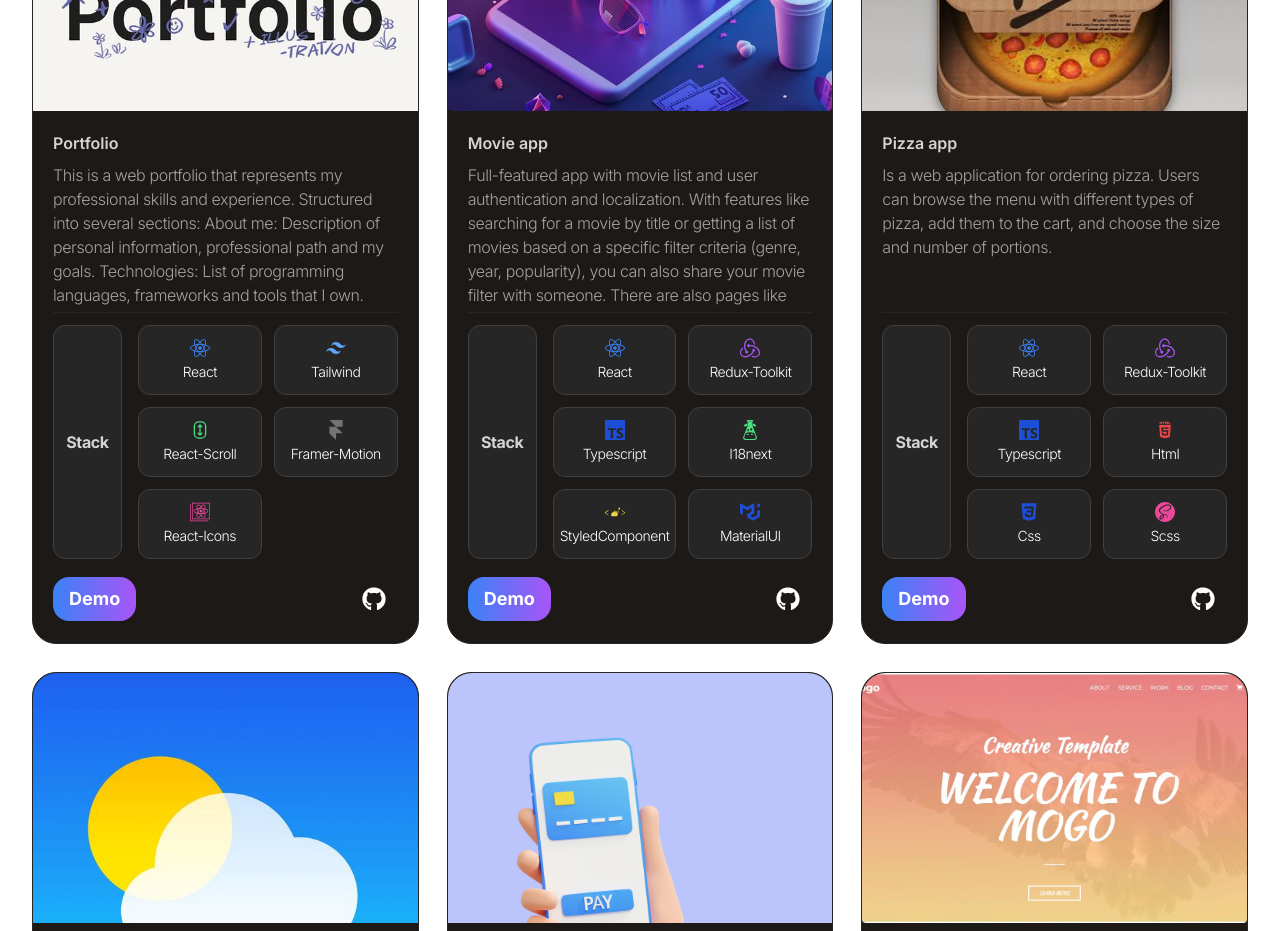
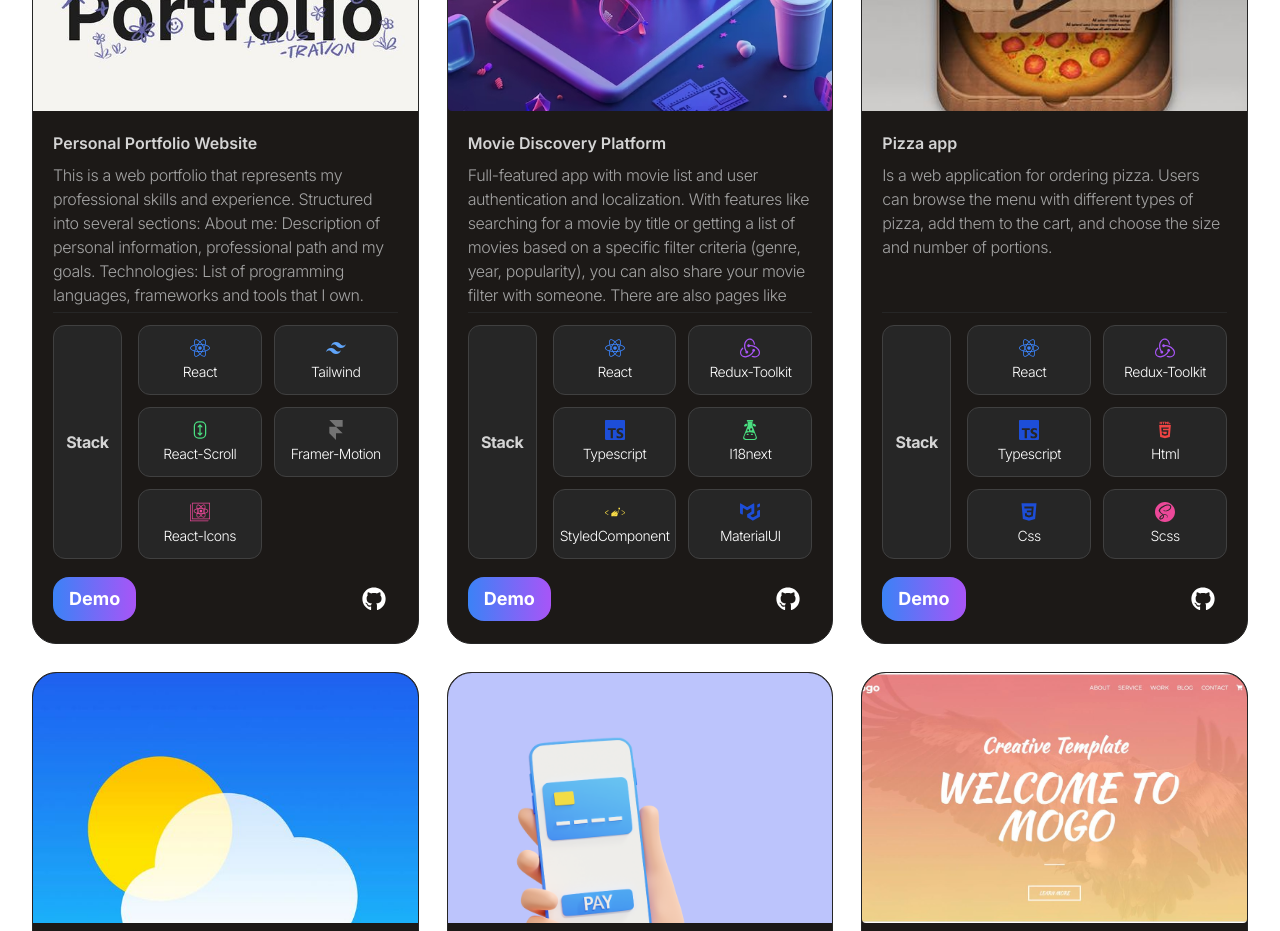
Before and after one commit to VadimBorovuk/PORTFOLIO, a React (Vite) app: page / in a window 1280 px wide. Shown: the part 3980-4911 px from the top of the page. Built offline with nearby package versions, Linux system fonts and the light colour scheme.

Commit message:
change name & link apps

```diff
--- a/src/constants/index.js
+++ b/src/constants/index.js
@@ -118,7 +118,7 @@ export const EXPERIENCES = [
 
 export const PROJECTS = [
   {
-    title: "Portfolio",
+    title: "Personal Portfolio Website",
     image: project6,
     description: "This is a web portfolio that represents my professional skills and experience. Structured into several sections:\n" +
         "\n" +
@@ -133,11 +133,11 @@ export const PROJECTS = [
     git: "https://github.com/VadimBorovuk/PORTFOLIO"
   },
   {
-    title: "Movie app",
+    title: "Movie Discovery Platform",
     image: project1,
     description: "Full-featured app with movie list and user authentication and localization. With features like searching for a movie by title or getting a list of movies based on a specific filter criteria (genre, year, popularity), you can also share your movie filter with someone. There are also pages like popular, favorite and general movies. On the page of the selected film, you can view complete information about the film (title, year, cast, trailer). Nice viewing.",
     technologies: ["react", "redux-toolkit", "typescript", "i18next", "styledComponent", "materialUI"],
-    link: "https://react-movie-app-b84c4.web.app/",
+    link: "https://movieplatform-cd28a.web.app/",
     git: "https://github.com/VadimBorovuk/MovieApp_React"
   },
   {
```
